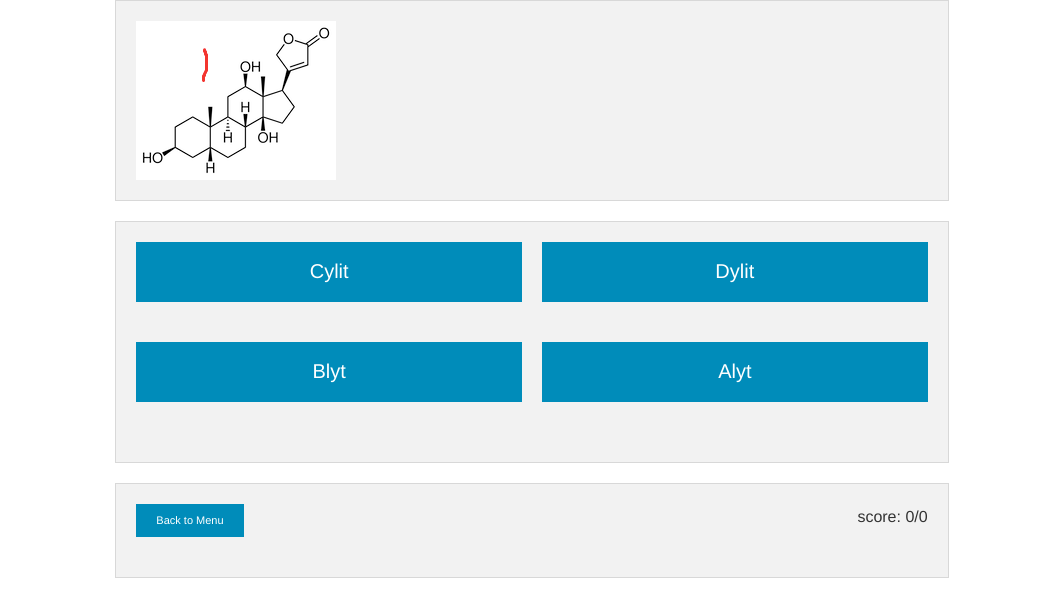
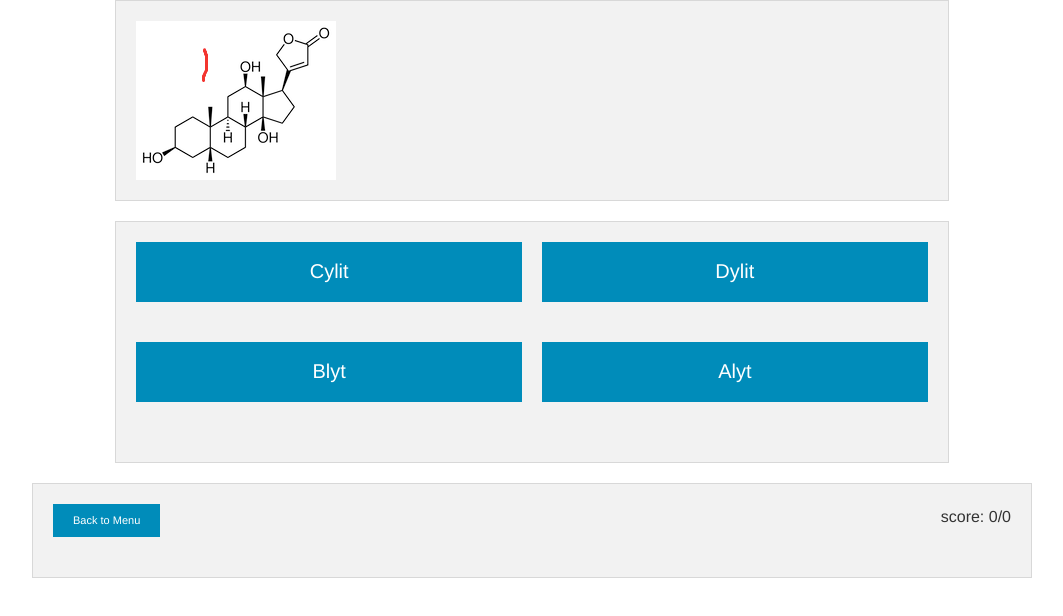
Before and after one commit to dbqt/aminoacids, a plain HTML site: page game.html in a window 1280 px wide. Shown: the whole page, without its empty margins (108-1171 px from the left). Drawn offline with Linux system fonts and the light colour scheme.

Commit message:
moar space

```diff
--- a/game.html
+++ b/game.html
@@ -25,7 +25,7 @@
     </div>
 
     <div class="row">
-      <div class="panel small-10 small-centered columns">
+      <div class="panel small-12 small-centered columns">
         <a href="index.html" class="button tiny">Back to Menu</a>
         <p id="score" class="right"><p>
       </div>
```
